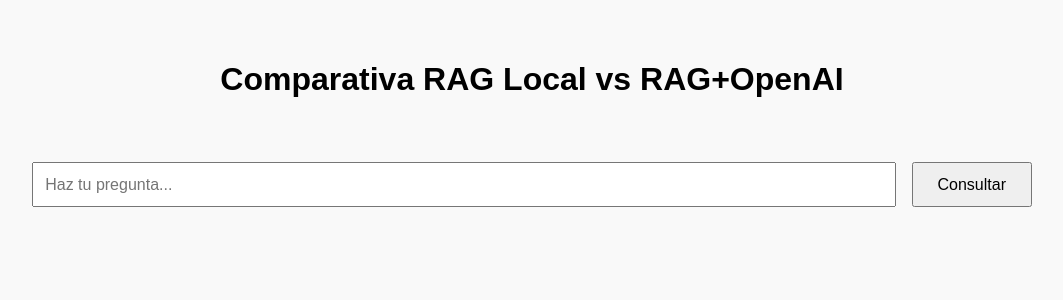
After one commit to cholinyo/chatbot-ayuntamiento, a Flask app: page /comparativa in a window 1280 px wide. The commit adds this page. Shown: the top 300 px of the page, without its empty margins (108-1171 px from the left). Run offline with Flask 3, Linux system fonts and the light colour scheme.

Commit message:
Add openai_rag para comparativas

```diff
--- a/app.py
+++ b/app.py
@@ -1,46 +1,18 @@
 # app.py
 
-import logging
-from flask import Flask, render_template, request, jsonify
-from app.rag_engine import consultar_rag
-from app.vector_indexing import listar_urls_indexadas
-
-# Configuración básica de logging
-logging.basicConfig(
-    level=logging.INFO,
-    format='%(asctime)s [%(levelname)s] %(message)s',
-    handlers=[
-        logging.FileHandler("chatbot.log"),
-        logging.StreamHandler()
-    ]
-)
+from flask import Flask, render_template
+from app.routes_api import api
 
 app = Flask(__name__)
+app.register_blueprint(api, url_prefix="/api")
 
-@app.route('/')
+@app.route("/")
 def index():
-    return render_template('chat.html')
+    return render_template("chat.html")
 
-@app.route('/api/chat', methods=['POST'])
-def chat():
-    data = request.get_json()
-    pregunta = data.get("pregunta")
-    if not pregunta:
-        logging.warning("Petición sin pregunta recibida")
-        return jsonify({"error": "Falta la pregunta"}), 400
-    try:
-        respuesta = consultar_rag(pregunta)
-        logging.info(f"Consulta: '{pregunta}' → Respuesta: '{respuesta[:100]}...'")
-        return jsonify({"respuesta": respuesta})
-    except Exception as e:
-        logging.error(f"Error durante la consulta: {e}")
-        return jsonify({"error": "Error interno del servidor"}), 500
-
-@app.route('/api/indexadas', methods=['GET'])
-def indexadas():
-    urls = list(listar_urls_indexadas())
-    logging.info(f"Consulta de URLs indexadas: {len(urls)} encontradas")
-    return jsonify({"urls": urls})
+@app.route("/comparativa")
+def comparativa():
+    return render_template("chat_openai.html")
 
 if __name__ == "__main__":
     app.run(debug=True)
--- /dev/null
+++ b/templates/chat_openai.html
@@ -0,0 +1,104 @@
+<!-- templates/chat_openai.html -->
+<!DOCTYPE html>
+<html lang="es">
+<head>
+    <meta charset="UTF-8">
+    <title>Comparativa RAG Local vs OpenAI</title>
+    <style>
+        body {
+            font-family: sans-serif;
+            background-color: #f9f9f9;
+            padding: 2rem;
+        }
+        h1 {
+            text-align: center;
+        }
+        #chat-box {
+            display: flex;
+            flex-direction: column;
+            max-width: 1000px;
+            margin: 2rem auto;
+            gap: 1.5rem;
+        }
+        .respuesta {
+            background: white;
+            padding: 1rem;
+            border-radius: 6px;
+            border: 1px solid #ddd;
+        }
+        .local {
+            border-left: 5px solid #3498db;
+        }
+        .openai {
+            border-left: 5px solid #2ecc71;
+        }
+        .etiqueta {
+            font-weight: bold;
+            margin-bottom: 0.3rem;
+        }
+        #input {
+            max-width: 1000px;
+            margin: 0 auto;
+            display: flex;
+            gap: 1rem;
+        }
+        #input input {
+            flex: 1;
+            padding: 0.7rem;
+            font-size: 1rem;
+        }
+        #input button {
+            padding: 0.7rem 1.5rem;
+            font-size: 1rem;
+        }
+    </style>
+</head>
+<body>
+    <h1>Comparativa RAG Local vs RAG+OpenAI</h1>
+    <div id="chat-box"></div>
+    <div id="input">
+        <input type="text" id="pregunta" placeholder="Haz tu pregunta...">
+        <button onclick="consultar()">Consultar</button>
+    </div>
+
+    <script>
+        async function consultar() {
+            const pregunta = document.getElementById("pregunta").value.trim();
+            if (!pregunta) return;
+
+            document.getElementById("chat-box").innerHTML = "<p><em>Cargando respuestas...</em></p>";
+
+            const [resLocal, resOpenAI] = await Promise.all([
+                fetch("/api/chat", {
+                    method: "POST",
+                    headers: { "Content-Type": "application/json" },
+                    body: JSON.stringify({ pregunta })
+                }).then(res => res.json()),
+                fetch("/api/chat_openai", {
+                    method: "POST",
+                    headers: { "Content-Type": "application/json" },
+                    body: JSON.stringify({ pregunta })
+                }).then(res => res.json())
+            ]);
+
+            const box = document.getElementById("chat-box");
+            box.innerHTML = "";
+
+            const local = document.createElement("div");
+            local.className = "respuesta local";
+            local.innerHTML = `<div class='etiqueta'>🧠 RAG Local</div><div>${resLocal.respuesta}</div>`;
+
+            const openai = document.createElement("div");
+            openai.className = "respuesta openai";
+            openai.innerHTML = `<div class='etiqueta'>✨ RAG + OpenAI</div><div>${resOpenAI.respuesta}</div>`;
+
+            box.appendChild(local);
+            box.appendChild(openai);
+        }
+
+        document.getElementById("pregunta").addEventListener("keydown", function(e) {
+            if (e.key === "Enter") consultar();
+        });
+    </script>
+</body>
+</html>
```
Also changed, not shown: app/openai_rag.py (added, +81 -0 lines), app/rag_engine.py (+26 -5 lines), app/routes_api.py (added, +25 -0 lines), templates/chat.html (+94 -14 lines), 2 other files.
